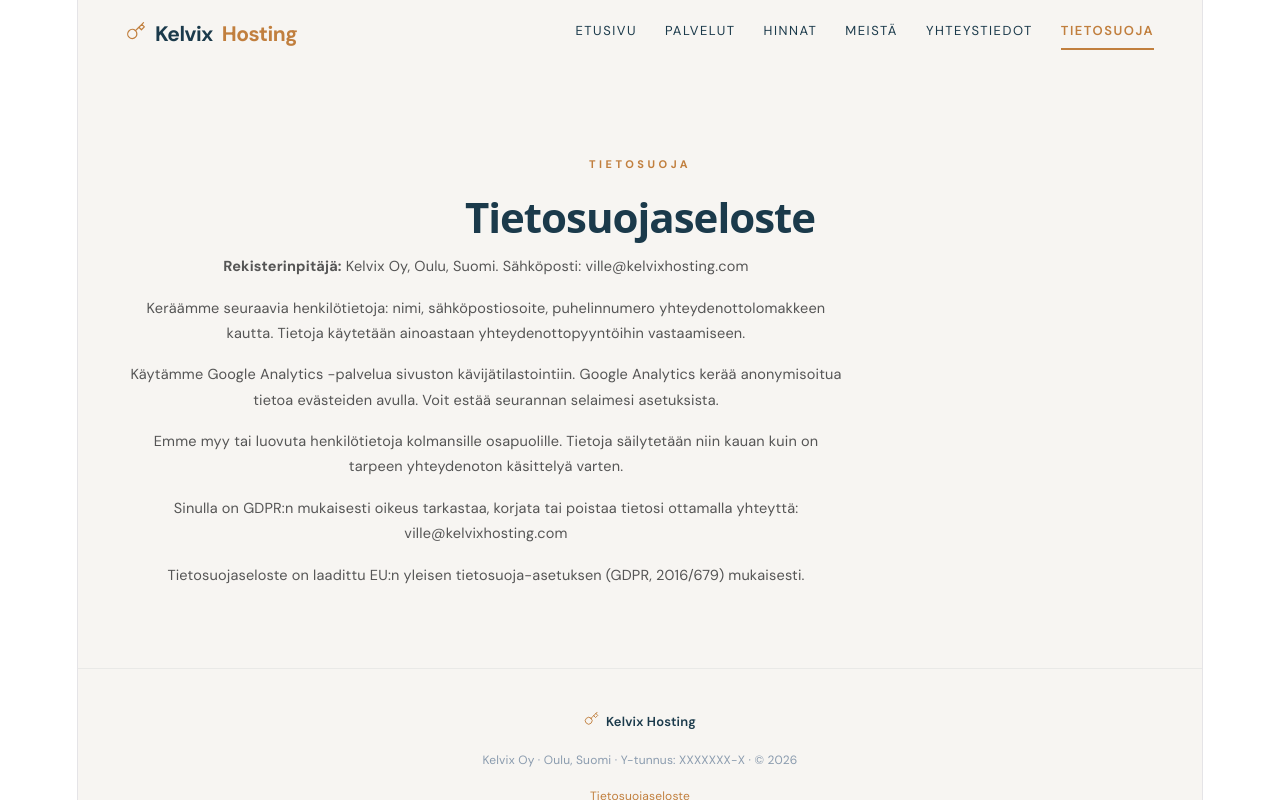
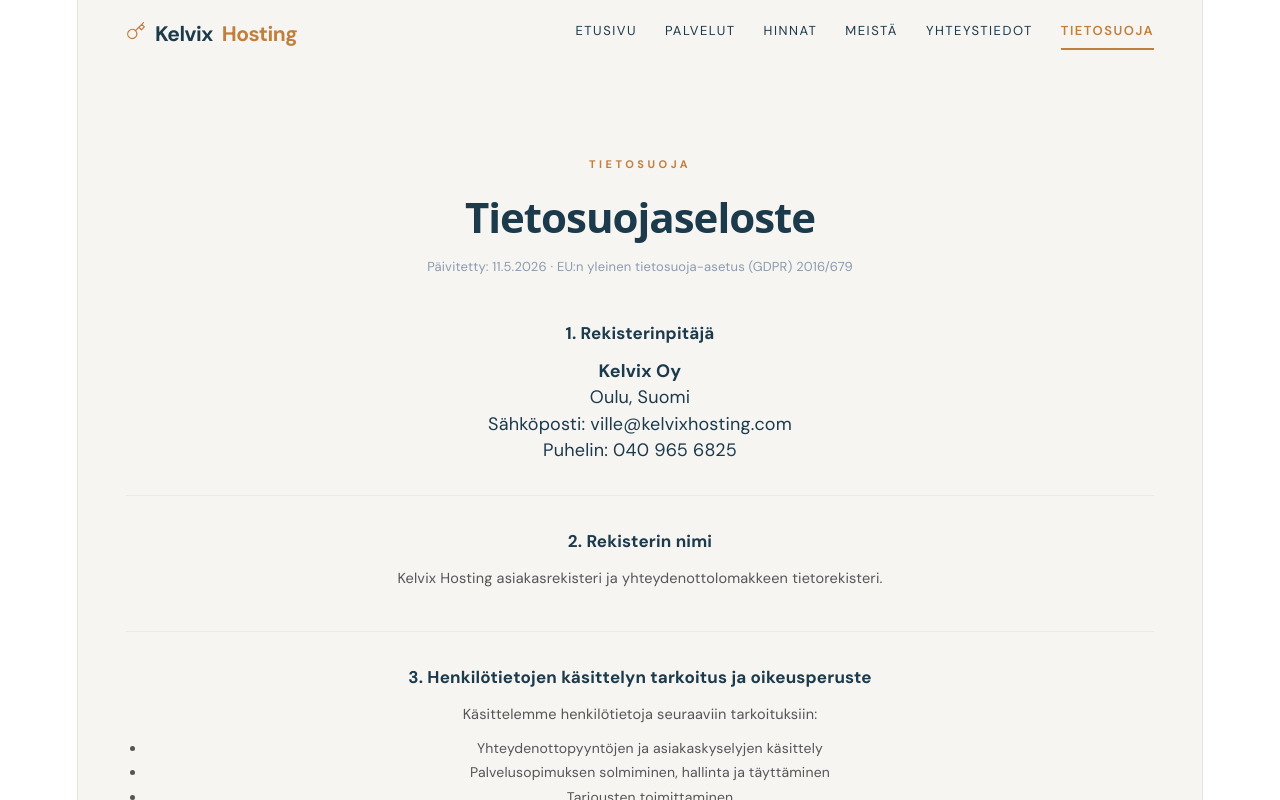
Before and after one commit to qvvnygk5rb-lgtm/Kelvix-hosting, a React (Vite) app: page / in a window 1280 px wide. Both pictures are taken after a click on the element "Tietosuojaseloste". Built offline with nearby package versions, Linux system fonts and the light colour scheme.

Commit message:
Restore layout, update contact info, add privacy policy

```diff
--- a/src/App.jsx
+++ b/src/App.jsx
@@ -27,8 +27,6 @@
   const [page, setPage] = useState("etusivu");
   const [menuOpen, setMenuOpen] = useState(false);
   const [scrollY, setScrollY] = useState(0);
-  const [formData, setFormData] = useState({name:"",email:"",phone:"",message:"",service:"",address:""});
-  const [formSent, setFormSent] = useState(false);
   const [vis, setVis] = useState({});
   const ref = useRef(null);
 
@@ -160,7 +158,7 @@
         <div style={{background:C.dark,borderRadius:24,padding:"clamp(32px,5vw,60px)",textAlign:"center",position:"relative",overflow:"hidden"}}>
           <div style={{position:"absolute",width:200,height:200,borderRadius:"50%",background:"rgba(193,127,62,0.06)",bottom:-60,left:-60,pointerEvents:"none"}}/>
           <h2 style={{fontSize:"clamp(22px,3.5vw,34px)",fontWeight:700,color:"#fff",marginBottom:14,letterSpacing:"-0.5px",position:"relative"}}>Lopeta päänvaiva. Aloita tuottaminen.</h2>
-          <p style={{fontSize:15,color:"rgba(255,255,255,0.45)",maxWidth:460,margin:"0 auto 30px",position:"relative"}}>Kerro kohteestasi – saat ilmaisen tuottoarvion 24 tunnin sisällä. Ei sitoumuksia.</p>
+          <p style={{fontSize:15,color:"rgba(255,255,255,0.45)",maxWidth:460,margin:"0 auto 30px",position:"relative"}}>Kerro kohteestasi – saat ilmaisen tarjouksen 24 tunnin sisällä. Ei sitoumuksia.</p>
           <BtnA onClick={()=>go("yhteystiedot")} style={{position:"relative"}}>Pyydä tarjousta</BtnA>
         </div>
       </section>
@@ -307,7 +305,7 @@
 
       <div data-s="steps" style={{display:"grid",gridTemplateColumns:"repeat(auto-fit,minmax(min(100%,240px),1fr))",gap:20,marginTop:48,marginBottom:56}}>
         {[
-          {n:"01",t:"Kerro kohteestasi",txt:"Ota yhteyttä ja kerro asunnostasi. Teemme ilmaisen tuottoarvion – ei sitoumuksia, ei velvoitteita. Ei pientä pränttiä."},
+          {n:"01",t:"Kerro kohteestasi",txt:"Ota yhteyttä ja kerro asunnostasi. Teemme ilmaisen tarjouksen – ei sitoumuksia, ei velvoitteita. Ei pientä pränttiä."},
           {n:"02",t:"Me valmistelemme kaiken",txt:"Valokuvaamme kohteen, luomme optimoidut ilmoitukset ja valmistelemme asunnon ensimmäisiä vieraita varten. Sinun ei tarvitse tehdä mitään."},
           {n:"03",t:"Varaukset alkavat tulla",txt:"Hoidamme kaiken viestinnän, avainten luovutuksen, siivouksen ja huollon. Sinä voit unohtaa koko homman – se on meidän työmme."},
           {n:"04",t:"Sinä nautit tuotoista",txt:"Rahat tilillesi, selkeä kuukausiraportti ja mielenrauha siitä, että asuntosi on hyvissä käsissä. Sinä vain nautit."},
@@ -336,7 +334,7 @@
     <section style={{...W,paddingTop:80,paddingBottom:40}} aria-label="Yhteystiedot">
       <Chip>Ota yhteyttä</Chip>
       <H2>Pyydä ilmainen tarjous</H2>
-      <Sub>Vastaamme jokaiseen yhteydenottoon 24 tunnin sisällä ilmaisella tuottoarviolla. Ei sido sinua mihinkään.</Sub>
+      <Sub>Vastaamme jokaiseen yhteydenottoon 24 tunnin sisällä. Ei sido sinua mihinkään.</Sub>
 
       <div style={{display:"grid",gridTemplateColumns:"repeat(auto-fit,minmax(min(100%,300px),1fr))",gap:40,marginTop:44,marginBottom:80}}>
         <div>
@@ -351,13 +349,12 @@
               <input style={inputStyle} placeholder="Nimesi *" name="name" required/>
               <input style={inputStyle} placeholder="Sähköposti *" type="email" name="email" required/>
               <input style={inputStyle} placeholder="Puhelinnumero" name="puhelinnumero"/>
-              <input style={inputStyle} placeholder="Kohteen osoite (jos tiedossa)" name="osoite"/>
               <select style={{...inputStyle,appearance:"auto"}} name="palvelu">
                 <option value="">Mikä palvelu kiinnostaa?</option>
                 <option value="avainpalvelu">Avainpalvelu (alk. 29 €/vaihto)</option>
                 <option value="taysi">Täysi hallinta (25 % komissio)</option>
                 <option value="kevyt">Kevyt hallinta (15 % komissio)</option>
-                <option value="en-tieda">En tiedä vielä – haluan tuottoarvion</option>
+                <option value="en-tieda">En tiedä vielä – haluan tarjouksen</option>
               </select>
               <textarea style={{...inputStyle,minHeight:120,resize:"vertical"}} placeholder="Kerro kohteestasi (osoite, huoneiden määrä, onko jo Airbnb:ssä)" name="viesti"/>
               <button type="submit" disabled={state.submitting} style={{display:"inline-flex",alignItems:"center",gap:9,background:C.primary,color:"#fff",padding:"15px 34px",borderRadius:50,fontSize:14.5,fontWeight:600,cursor:"pointer",border:"none",letterSpacing:"0.3px",transition:"transform 0.2s, box-shadow 0.3s",width:"100%",justifyContent:"center"}}>Lähetä tarjouspyyntö</button>
@@ -374,8 +371,8 @@
             </div>
           ))}
           <div style={{marginTop:8,padding:"20px 22px",background:`rgba(27,58,75,0.03)`,borderRadius:14,border:`1px solid ${C.soft}`}}>
-            <div style={{fontSize:13,fontWeight:700,marginBottom:6,color:C.primary}}>Ilmainen tuottoarvio 24h sisällä</div>
-            <p style={{fontSize:13,color:"#777",margin:0,lineHeight:1.6}}>Jokainen yhteydenotto saa henkilökohtaisen vastauksen tuottoarviolla. Ei sido sinua mihinkään – ei riskiä, ei velvoitteita.</p>
+            <div style={{fontSize:13,fontWeight:700,marginBottom:6,color:C.primary}}>Ilmainen tarjous 24h sisällä</div>
+            <p style={{fontSize:13,color:"#777",margin:0,lineHeight:1.6}}>Jokainen yhteydenotto saa henkilökohtaisen vastauksen. Ei sido sinua mihinkään – ei riskiä, ei velvoitteita.</p>
           </div>
         </div>
       </div>
@@ -388,14 +385,66 @@
     <section style={{...W,paddingTop:80,paddingBottom:80}} aria-label="Tietosuojaseloste">
       <Chip>Tietosuoja</Chip>
       <H2>Tietosuojaseloste</H2>
-      <div style={{maxWidth:720}}>
-        <p style={{fontSize:14.5,lineHeight:1.75,color:"#555",marginBottom:16}}><strong>Rekisterinpitäjä:</strong> Kelvix Oy, Oulu, Suomi. Sähköposti: ville@kelvixhosting.com</p>
-        <p style={{fontSize:14.5,lineHeight:1.75,color:"#555",marginBottom:16}}>Keräämme seuraavia henkilötietoja: nimi, sähköpostiosoite, puhelinnumero yhteydenottolomakkeen kautta. Tietoja käytetään ainoastaan yhteydenottopyyntöihin vastaamiseen.</p>
-        <p style={{fontSize:14.5,lineHeight:1.75,color:"#555",marginBottom:16}}>Käytämme Google Analytics -palvelua sivuston kävijätilastointiin. Google Analytics kerää anonymisoitua tietoa evästeiden avulla. Voit estää seurannan selaimesi asetuksista.</p>
-        <p style={{fontSize:14.5,lineHeight:1.75,color:"#555",marginBottom:16}}>Emme myy tai luovuta henkilötietoja kolmansille osapuolille. Tietoja säilytetään niin kauan kuin on tarpeen yhteydenoton käsittelyä varten.</p>
-        <p style={{fontSize:14.5,lineHeight:1.75,color:"#555",marginBottom:16}}>Sinulla on GDPR:n mukaisesti oikeus tarkastaa, korjata tai poistaa tietosi ottamalla yhteyttä: ville@kelvixhosting.com</p>
-        <p style={{fontSize:14.5,lineHeight:1.75,color:"#555",marginBottom:0}}>Tietosuojaseloste on laadittu EU:n yleisen tietosuoja-asetuksen (GDPR, 2016/679) mukaisesti.</p>
-      </div>
+      <p style={{fontSize:13,color:C.muted,marginBottom:40}}>Päivitetty: 11.5.2026 &middot; EU:n yleinen tietosuoja-asetus (GDPR) 2016/679</p>
+
+      {[
+        {t:"1. Rekisterinpitäjä",body:[
+          <><strong>Kelvix Oy</strong><br/>Oulu, Suomi<br/>Sähköposti: ville@kelvixhosting.com<br/>Puhelin: 040 965 6825</>
+        ]},
+        {t:"2. Rekisterin nimi",body:["Kelvix Hosting asiakasrekisteri ja yhteydenottolomakkeen tietorekisteri."]},
+        {t:"3. Henkilötietojen käsittelyn tarkoitus ja oikeusperuste",body:[
+          "Käsittelemme henkilötietoja seuraaviin tarkoituksiin:",
+          <ul style={{margin:"8px 0 0 0",padding:"0 0 0 20px",fontSize:14,lineHeight:1.75,color:"#555"}}>
+            <li>Yhteydenottopyyntöjen ja asiakaskyselyjen käsittely</li>
+            <li>Palvelusopimuksen solmiminen, hallinta ja täyttäminen</li>
+            <li>Tarjousten toimittaminen</li>
+            <li>Laskutus ja maksujen käsittely</li>
+            <li>Asiakassuhteen ylläpito ja asiakasviestintä</li>
+            <li>Lakisääteisten velvoitteiden täyttäminen</li>
+          </ul>,
+          "Käsittelyn oikeusperusteena on sopimuksen täytäntöönpano, rekisteröidyn suostumus sekä rekisterinpitäjän oikeutettu etu (asiakassuhteen hoitaminen)."
+        ]},
+        {t:"4. Rekisterin tietosisältö",body:[
+          "Rekisteri voi sisältää seuraavia henkilötietoja:",
+          <ul style={{margin:"8px 0 0 0",padding:"0 0 0 20px",fontSize:14,lineHeight:1.75,color:"#555"}}>
+            <li>Nimi, sähköpostiosoite, puhelinnumero</li>
+            <li>Kohteen osoite ja kiinteistön tiedot</li>
+            <li>Valittu palvelu tai palvelupyyntö</li>
+            <li>Viestintä- ja asiakashistoria</li>
+            <li>Sopimus- ja laskutustiedot</li>
+          </ul>
+        ]},
+        {t:"5. Säännönmukaiset tietolähteet",body:["Henkilötiedot kerätään rekisteröidyltä itseltään verkkosivun yhteydenottolomakkeen, sähköpostin tai puhelimen välityksellä."]},
+        {t:"6. Tietojen säännönmukainen luovuttaminen",body:["Henkilötietoja ei luovuteta ulkopuolisille ilman rekisteröidyn suostumusta, ellei lainsäädäntö sitä edellytä. Tietoja voidaan luovuttaa viranomaisille lain niin vaatiessa."]},
+        {t:"7. Tietojen siirto EU:n tai ETA:n ulkopuolelle",body:["Henkilötietoja ei siirretä EU:n tai ETA-alueen ulkopuolelle."]},
+        {t:"8. Tietojen säilytysaika",body:["Henkilötietoja säilytetään niin kauan kuin asiakassuhde on voimassa ja sen jälkeen kirjanpitolain edellyttämän ajan (6 vuotta). Yhteydenottolomakkeen tiedot, joista ei muodostu asiakassuhdetta, poistetaan 12 kuukauden kuluessa."]},
+        {t:"9. Rekisteröidyn oikeudet",body:[
+          "Rekisteröidyllä on seuraavat oikeudet:",
+          <ul style={{margin:"8px 0 0 0",padding:"0 0 0 20px",fontSize:14,lineHeight:1.75,color:"#555"}}>
+            <li><strong>Tarkastusoikeus:</strong> oikeus tarkastaa itseään koskevat tiedot</li>
+            <li><strong>Oikeus tietojen oikaisemiseen:</strong> oikeus vaatia virheellisten tietojen korjaamista</li>
+            <li><strong>Oikeus tietojen poistamiseen:</strong> oikeus pyytää tietojen poistamista ("oikeus tulla unohdetuksi")</li>
+            <li><strong>Oikeus käsittelyn rajoittamiseen:</strong> oikeus vaatia käsittelyn rajoittamista tietyissä tilanteissa</li>
+            <li><strong>Oikeus siirtää tiedot järjestelmästä toiseen</strong></li>
+            <li><strong>Oikeus peruuttaa suostumus</strong> milloin tahansa</li>
+            <li><strong>Oikeus tehdä valitus valvontaviranomaiselle</strong> (Tietosuojavaltuutettu, tietosuoja.fi)</li>
+          </ul>,
+          "Oikeuksien käyttämistä koskevat pyynnöt lähetetään sähköpostitse osoitteeseen ville@kelvixhosting.com."
+        ]},
+        {t:"10. Tietoturva",body:["Rekisterin tiedot on suojattu asianmukaisin teknisin ja organisatorisin toimenpitein. Tietoja käsittelevät vain ne henkilöt, joiden työtehtävät sitä edellyttävät. Käytämme SSL-salattua yhteyttä tiedonsiirron suojaamiseen."]},
+        {t:"11. Evästeet",body:["Verkkosivumme saattaa käyttää teknisiä evästeitä sivuston toiminnan varmistamiseen. Emme käytä markkinointi- tai seurantaevästeitä ilman suostumustasi."]},
+        {t:"12. Tietosuojaselosteen muutokset",body:["Pidätämme oikeuden päivittää tätä tietosuojaselostetta. Muutoksista ilmoitetaan verkkosivullamme. Merkittävistä muutoksista ilmoitetaan rekisteröidyille erikseen."]},
+        {t:"13. Yhteystiedot",body:[<>Tietosuoja-asioissa ota yhteyttä: <strong>ville@kelvixhosting.com</strong></>]},
+      ].map((sec,i)=>(
+        <div key={i} style={{marginBottom:32,paddingBottom:32,borderBottom:i<12?`1px solid ${C.soft}`:"none"}}>
+          <h3 style={{fontSize:17,fontWeight:700,color:C.primary,marginBottom:12}}>{sec.t}</h3>
+          {sec.body.map((b,j)=>(
+            typeof b === "string"
+              ? <p key={j} style={{fontSize:14.5,lineHeight:1.75,color:"#555",margin:"0 0 8px 0"}}>{b}</p>
+              : <div key={j}>{b}</div>
+          ))}
+        </div>
+      ))}
     </section>
   );
 
```
